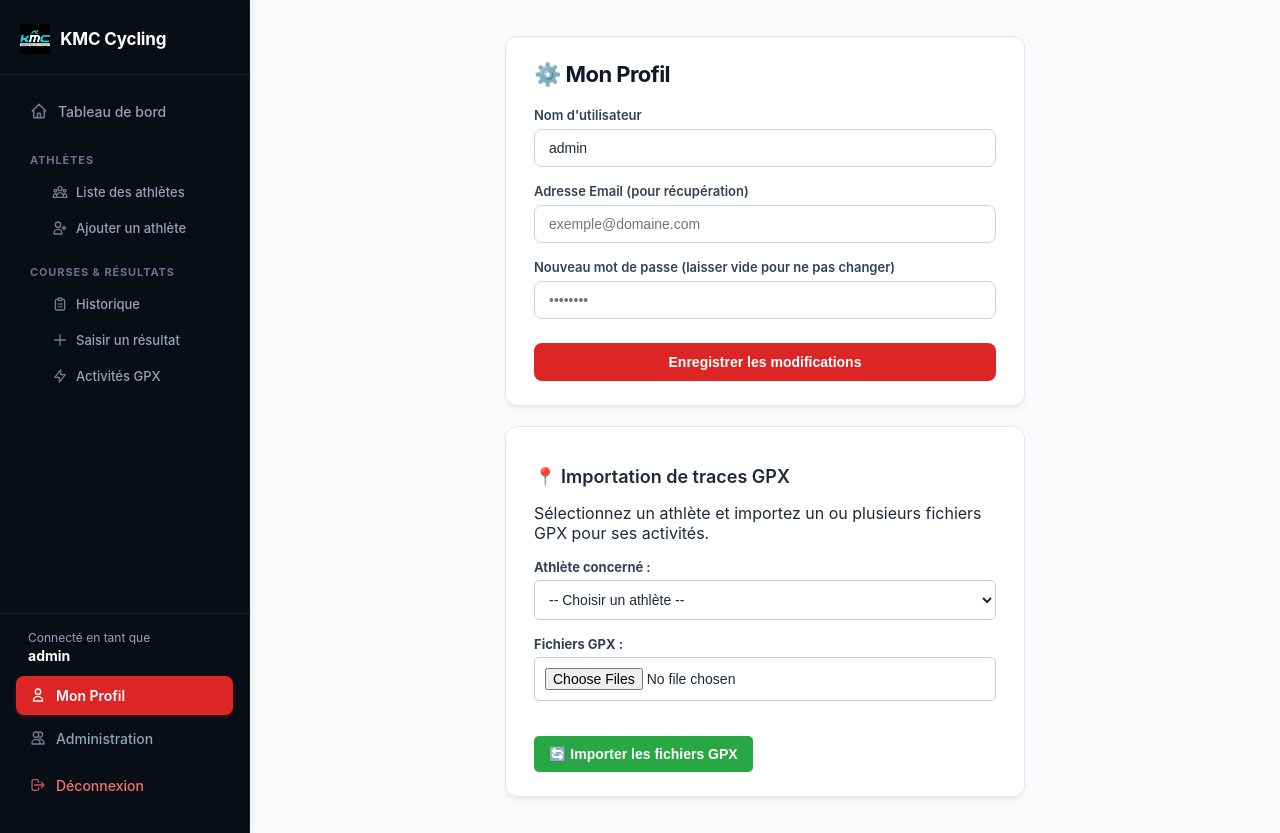
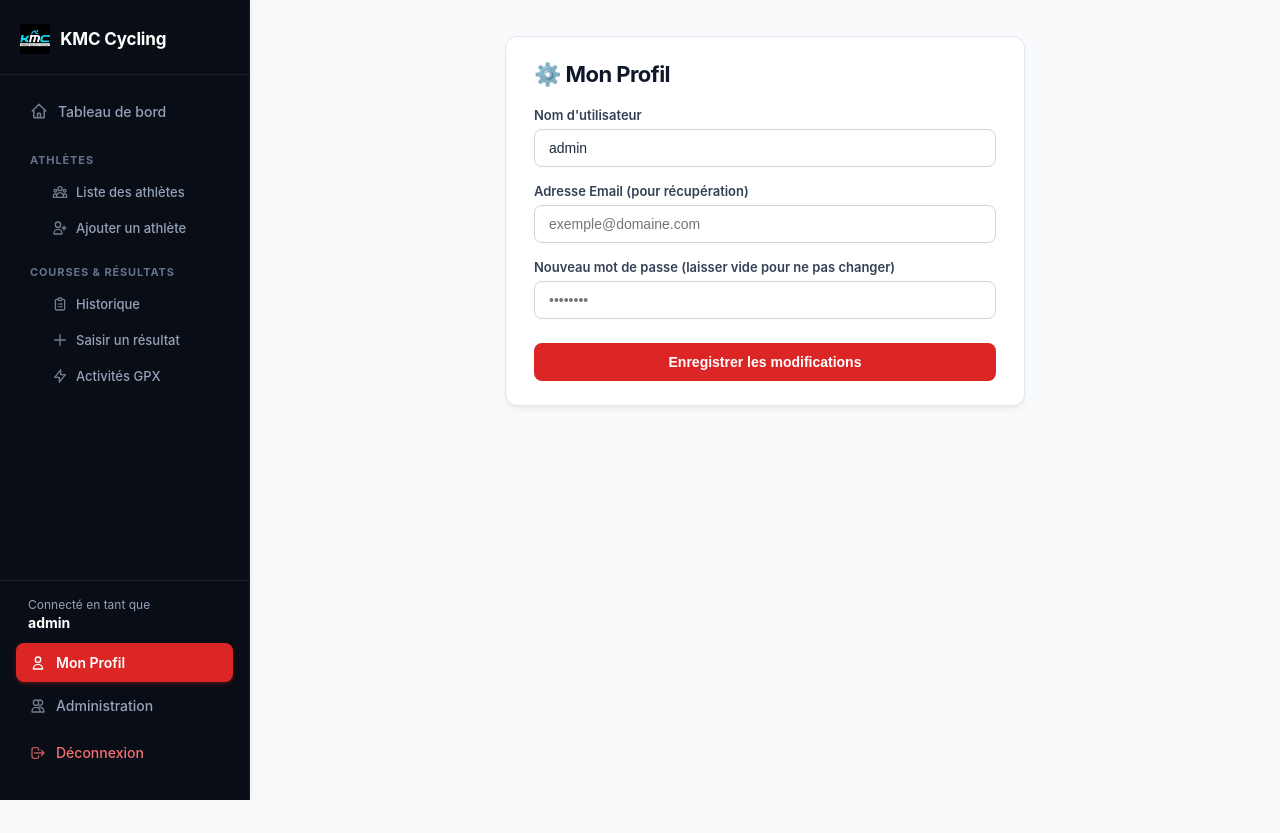
Before and after one commit to captiva74/kmc-cycling, a Flask app: page /profil in a window 1280 px wide. After the commit the page ends 800 px from the top, so only its background shows below. Run offline with Flask 3, Linux system fonts and the light colour scheme; a user stored in the database is signed in; data comes from the database, SQL or seed files in the repository; both versions use the stored data as it was after the commit.

```diff
--- a/templates/profil.html
+++ b/templates/profil.html
@@ -36,37 +36,6 @@
                         </div>
                     </form>
                 </div>
-
-                <!-- Section Importation GPX réservée exclusivement à l'administrateur -->
-                {% if session.get('role') == 'admin' %}
-                <div class="card" style="margin-top: 20px;">
-                    <h2>📍 Importation de traces GPX</h2>
-                    <p>Sélectionnez un athlète et importez un ou plusieurs fichiers GPX pour ses activités.</p>
-
-                    <form action="{{ url_for('importer_gpx') }}" method="POST" enctype="multipart/form-data" style="margin-top: 15px;">
-
-                        <div style="margin-bottom: 15px;">
-                            <label for="athlete_id" style="display: block; margin-bottom: 5px; font-weight: bold;">Athlète concerné :</label>
-                            <select name="athlete_id" id="athlete_id" required style="width: 100%; padding: 10px; border: 1px solid #ccc; border-radius: 5px;">
-                                <option value="">-- Choisir un athlète --</option>
-                                {% for athlete in athletes %}
-                                    <option value="{{ athlete.id }}">{{ athlete.nom }} {{ athlete.prenom }}</option>
-                                {% endfor %}
-                            </select>
-                        </div>
-
-                        <div style="margin-bottom: 15px;">
-                            <label for="fichier_gpx" style="display: block; margin-bottom: 5px; font-weight: bold;">Fichiers GPX :</label>
-                            <input type="file" id="fichier_gpx" name="fichier_gpx" accept=".gpx" multiple required style="width: 100%; padding: 10px; border: 1px solid #ccc; border-radius: 5px;">
-                        </div>
-
-                        <button type="submit" class="btn" style="background-color: #28a745; color: white; padding: 10px 15px; border-radius: 5px; border: none; cursor: pointer; display: inline-block;">
-                            🔄 Importer les fichiers GPX
-                        </button>
-                    </form>
-                </div>
-                {% endif %}
-
             </div>
         </main>
     </div>
```
Also changed, not shown: templates/index.html (+18 -3 lines), cyclisme.db, static/uploads/farouk.jpg (added).
